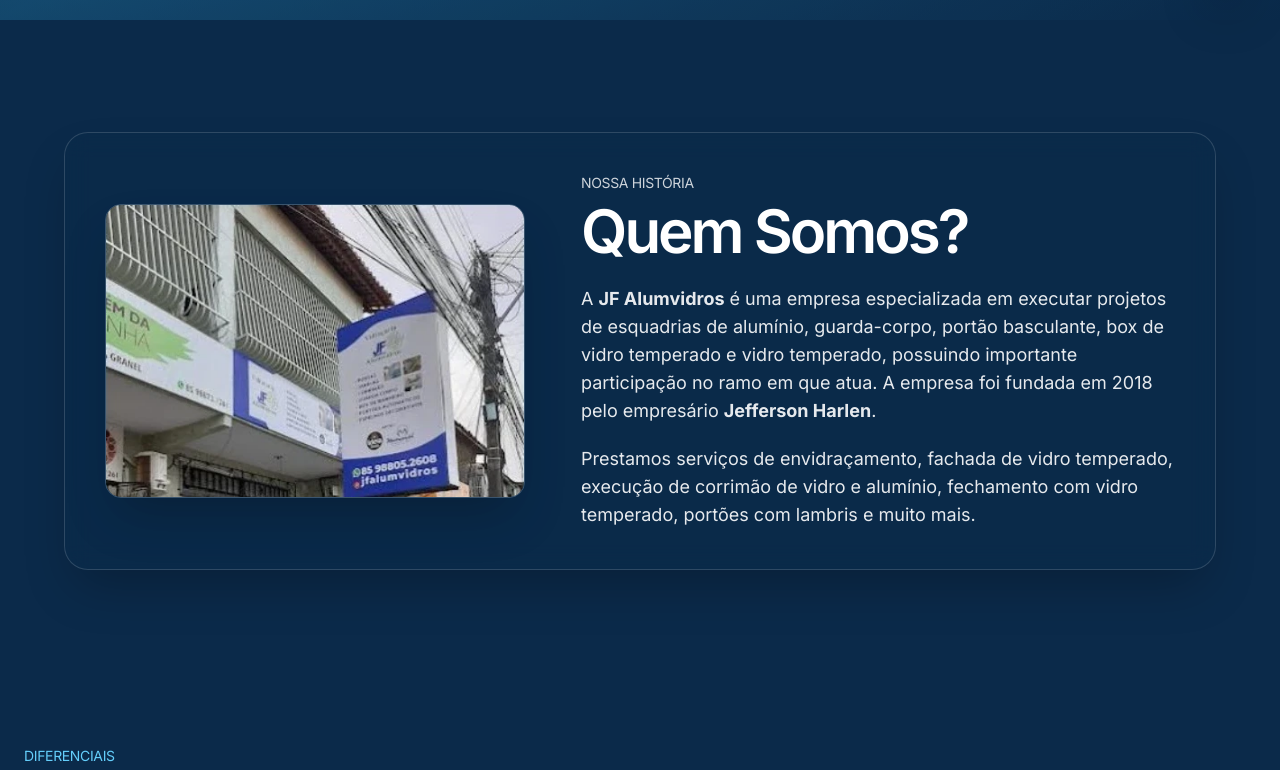
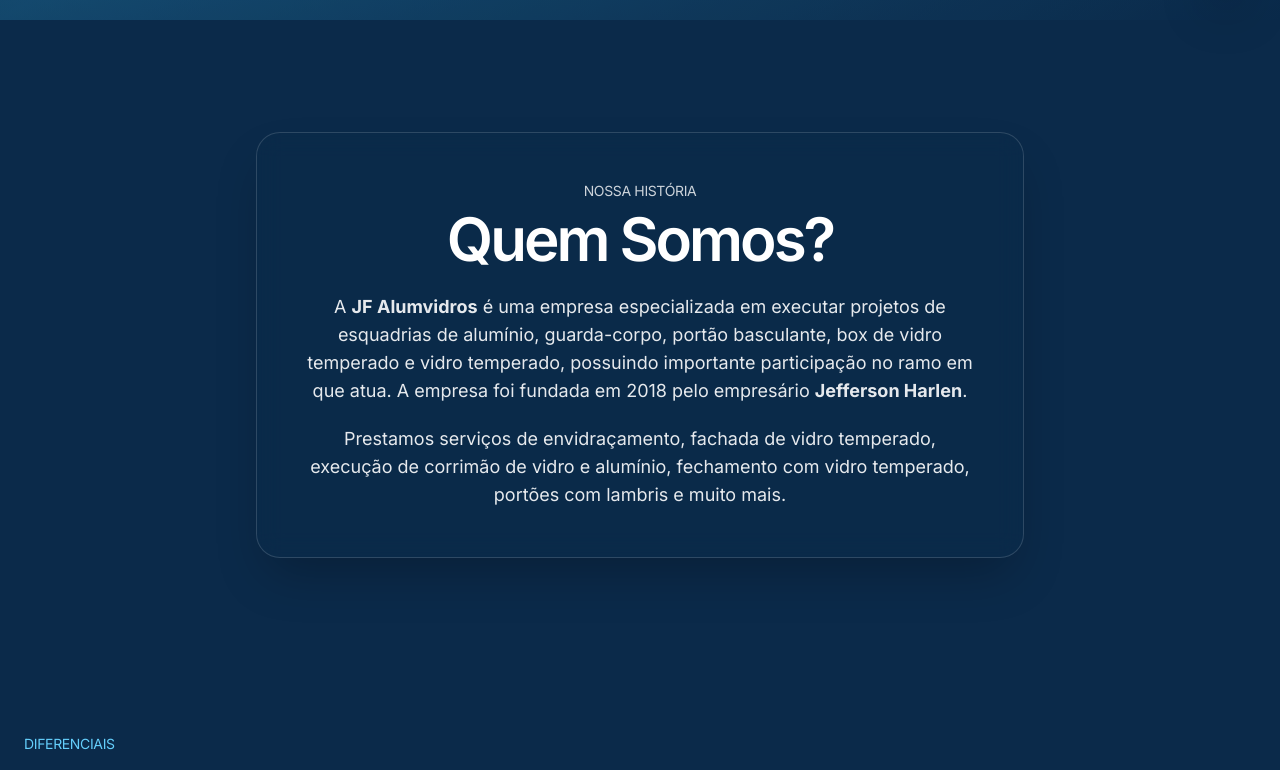
Before and after one commit to JosueAnalisysDeveloper/JFALUMVIDROS, a React (Vite) app: page / in a window 1280 px wide. Shown: the part 780-1550 px from the top of the page. Built offline with nearby package versions, Linux system fonts and the light colour scheme; grey boxes are pictures that could not be loaded; the HTML template or start-up script is replaced by a standard one.

Commit message:
Center the About card and remove its image
Co-Authored-By: Claude Sonnet 5.5 <noreply@anthropic.com>
Claude-Session: https://claude.ai/code/session_01LGSipHaf8sUXsMvuSQWYMy

```diff
--- a/src/components/About.tsx
+++ b/src/components/About.tsx
@@ -1,14 +1,10 @@
 import Reveal from './Reveal'
-import fachada from '../assets/fachada.webp'
 
 export default function About() {
   return (
     <section id="quem-somos" className="px-6 py-20 md:py-28">
-      <div className="mx-auto grid max-w-6xl items-center gap-10 rounded-3xl border border-white/15 bg-[#0b2a4a]/45 p-6 shadow-2xl backdrop-blur-md md:grid-cols-[minmax(0,420px)_1fr] md:gap-14 md:p-10">
-        <Reveal>
-          <img src={fachada} alt="Fachada da JF Alumvidros" className="w-full rounded-2xl border border-white/20 object-cover shadow-2xl" />
-        </Reveal>
-        <Reveal delay={0.15}>
+      <Reveal>
+        <div className="mx-auto max-w-3xl rounded-3xl border border-white/15 bg-[#0b2a4a]/45 p-8 text-center shadow-2xl backdrop-blur-md md:p-12">
           <p className="text-xs uppercase tracking-tight text-white/80 md:text-sm">Nossa história</p>
           <h2 className="mt-2 text-4xl font-semibold tracking-tighter text-white md:text-6xl">Quem Somos?</h2>
           <p className="mt-6 text-base leading-relaxed text-white/90 md:text-lg">
@@ -20,8 +16,8 @@ export default function About() {
             Prestamos serviços de envidraçamento, fachada de vidro temperado, execução de corrimão de vidro e alumínio, fechamento com
             vidro temperado, portões com lambris e muito mais.
           </p>
-        </Reveal>
-      </div>
+        </div>
+      </Reveal>
     </section>
   )
 }
```
Also changed, not shown: src/assets/fachada.webp (deleted).
